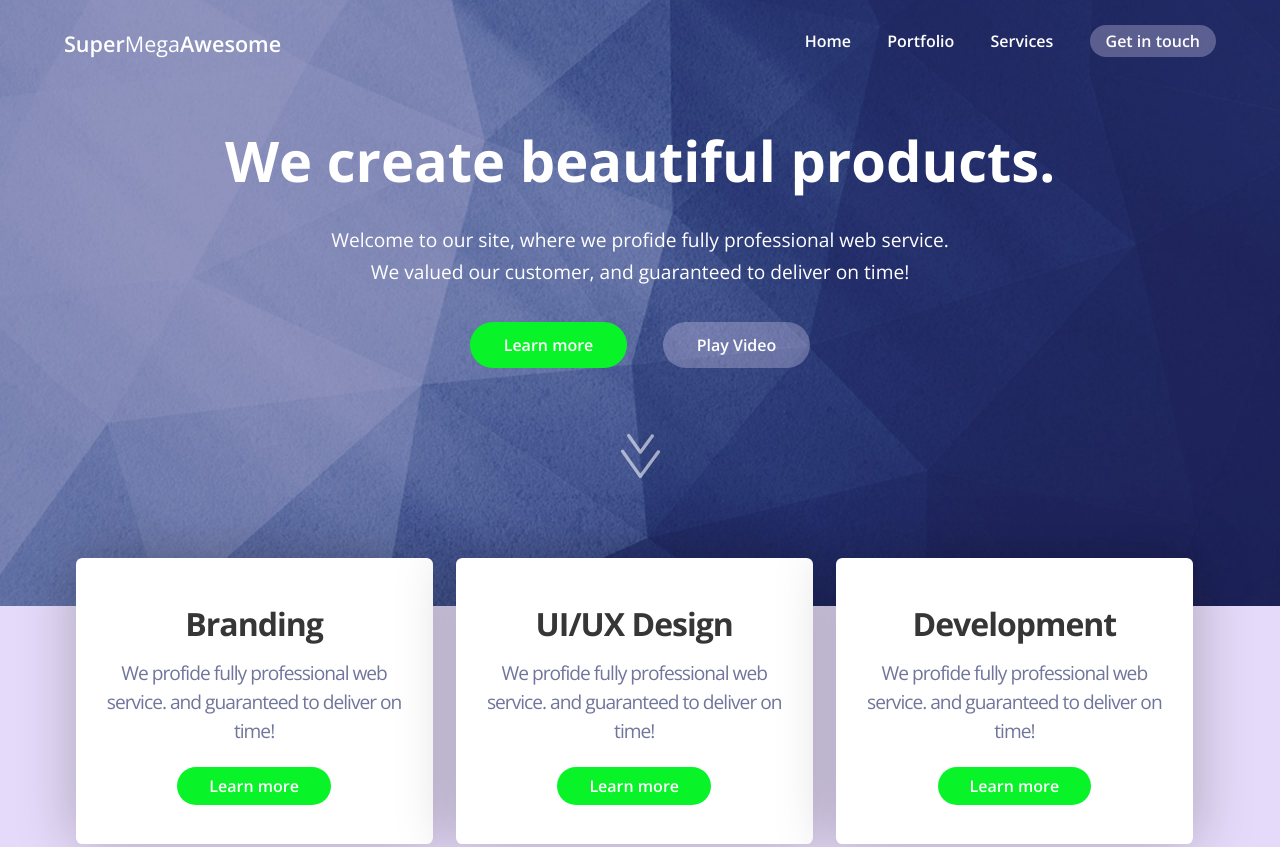
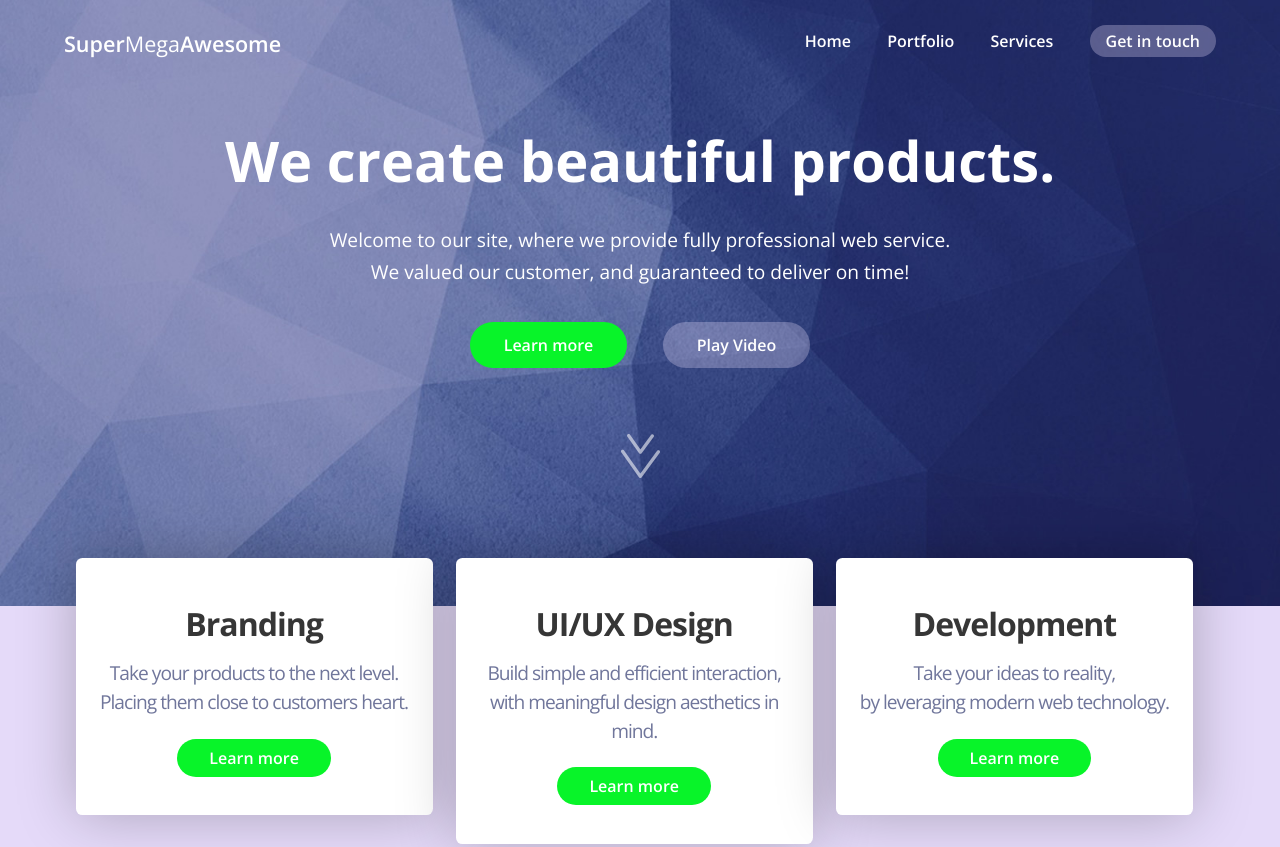
Before and after one commit to rendrap/SuperMegaAwesome, a website: page docs/index.html in a window 1280 px wide. Shown: the top 847 px of the page. Drawn offline with nearby package versions, Linux system fonts and the light colour scheme.

Commit message:
content edit, refer footer to rendra.me

```diff
--- a/docs/index.html
+++ b/docs/index.html
@@ -23,7 +23,7 @@
 
             <div class="content">
                 <h1 class="title">We create beautiful products.</h1>
-                <h2 class="sub-title">Welcome to our site, where we profide fully professional web service.<br>We valued our customer, and guaranteed to deliver on time!</h2>
+                <h2 class="sub-title">Welcome to our site, where we provide fully professional web service.<br>We valued our customer, and guaranteed to deliver on time!</h2>
                 <div class="button_wrapper">
                     <a href="#" class="button button_highlight">Learn more</a>
                     <a href="#" class="button button_secondary">Play Video</a>
@@ -40,20 +40,21 @@
         <div class="wrapper">
             <div class="service">
                 <h3>Branding</h3>
-                <p>We profide fully professional web service.
-                 and guaranteed to deliver on time!</p>
+                <p>Take your products to the next level.
+                 <br>Placing them close to customers heart.</p>
                  <a href="#" class="button button_highlight button_small">Learn more</a>
             </div>
             <div class="service">
                 <h3>UI/UX Design</h3>
-                <p>We profide fully professional web service.
-                 and guaranteed to deliver on time!</p>
+                <p>Build simple and efficient interaction,
+                 <br>with meaningful design aesthetics in mind.</p>
                  <a href="#" class="button button_highlight button_small">Learn more</a>
             </div>
             <div class="service">
                 <h3>Development</h3>
-                <p>We profide fully professional web service.
-                 and guaranteed to deliver on time!</p>
+                <p>Take your ideas to reality,
+                <br>by leveraging modern web technology.</p>
+
                  <a href="#" class="button button_highlight button_small">Learn more</a>
             </div>
         </div>
@@ -99,7 +100,7 @@
         </div>
     </section>
     <footer id="footer">
-        <p class="copyright">&copy;2017 <a href="#">Rendra Pradana</a> / Super<span>Mega</span>Awesome</p>
+        <p class="copyright">&copy;2017 <a href="http://www.rendra.me">Rendra Pradana</a> / Super<span>Mega</span>Awesome</p>
     </footer>
 
 </body>
```
